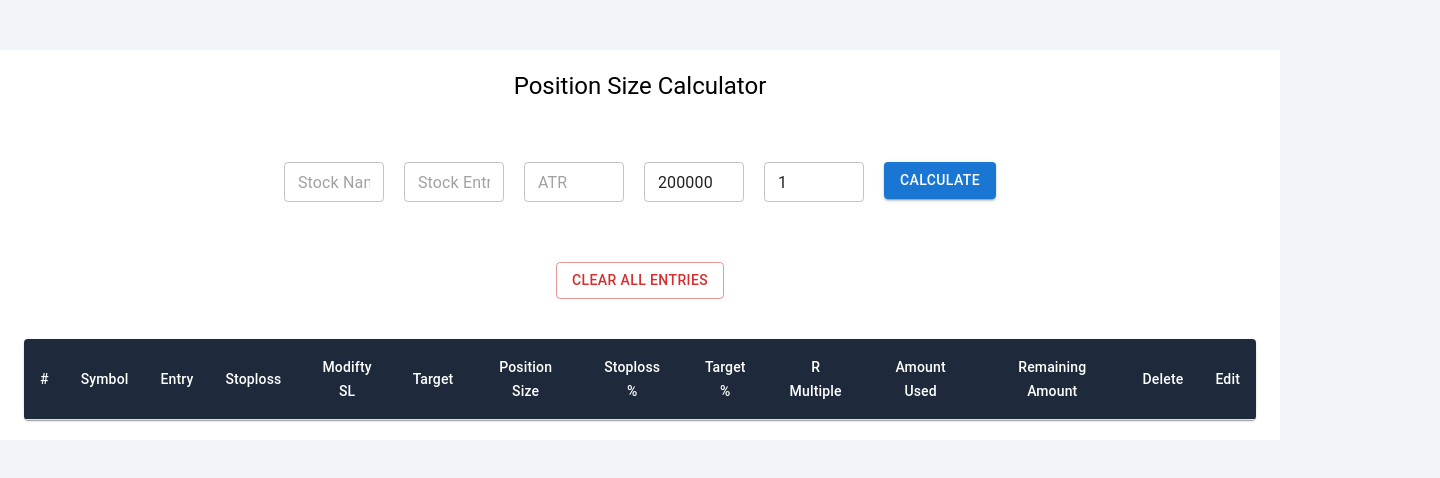
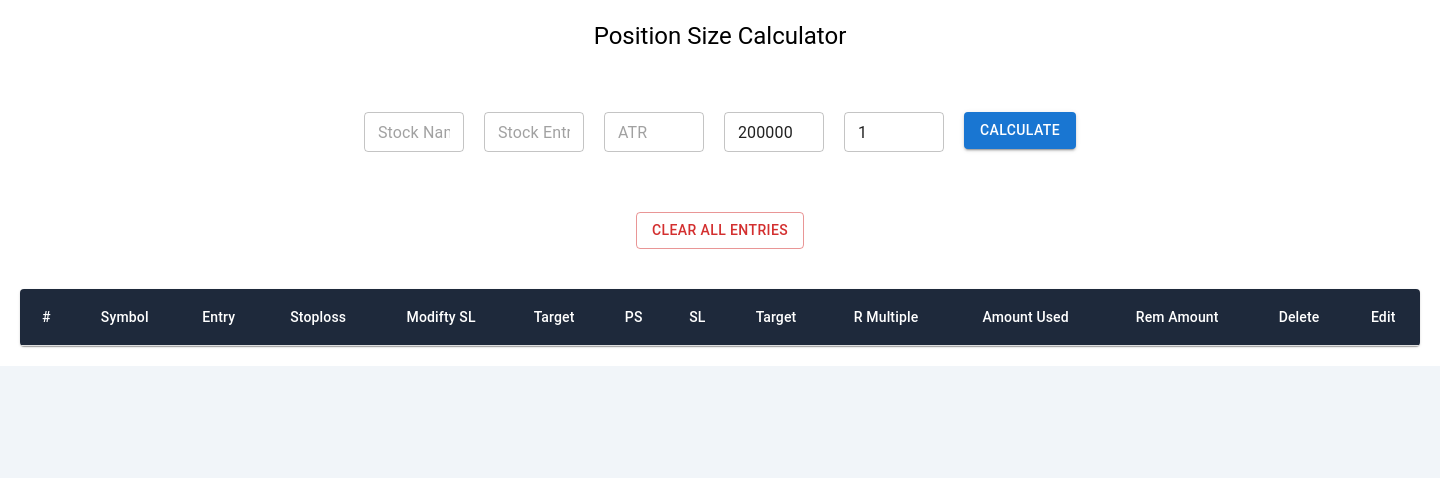
Before and after one commit to Ajinkya6898/position-size-calculator, a React (Create React App) app: page / in a window 1280 px wide. Shown: the top 478 px of the page, 1440 px wide, since content can reach past the window. Built offline with nearby package versions, Linux system fonts and the light colour scheme.

Commit message:
styling changes

```diff
--- a/src/components/BasicTabel.jsx
+++ b/src/components/BasicTabel.jsx
@@ -40,12 +40,12 @@ const BasicTable = ({ stocks, deleteStock, editStock }) => {
               <StyledTableCell>Stoploss</StyledTableCell>
               <StyledTableCell>Modifty SL</StyledTableCell>
               <StyledTableCell>Target</StyledTableCell>
-              <StyledTableCell>Position Size</StyledTableCell>
-              <StyledTableCell>Stoploss %</StyledTableCell>
-              <StyledTableCell>Target %</StyledTableCell>
+              <StyledTableCell>PS</StyledTableCell>
+              <StyledTableCell>SL</StyledTableCell>
+              <StyledTableCell>Target</StyledTableCell>
               <StyledTableCell>R Multiple</StyledTableCell>
               <StyledTableCell>Amount Used</StyledTableCell>
-              <StyledTableCell>Remaining Amount</StyledTableCell>
+              <StyledTableCell>Rem Amount</StyledTableCell>
               <StyledTableCell>Delete</StyledTableCell>
               <StyledTableCell>Edit</StyledTableCell>
             </TableRow>
--- a/src/components/StockTradingApp.jsx
+++ b/src/components/StockTradingApp.jsx
@@ -3,6 +3,14 @@ import React, { useState, useEffect } from "react";
 import { Container, Typography, Box, Button } from "@mui/material";
 import StockForm from "./StockForm";
 import BasicTable from "./BasicTabel";
+
+const containerStyle = {
+  backgroundColor: "white",
+  mt: "50px",
+  width: "1400px",
+  margin: "auto",
+  padding: "0 20px",
+};
 
 const StockTradingApp = () => {
   const [stocks, setStocks] = useState([]);
@@ -44,7 +52,7 @@ const StockTradingApp = () => {
   }, []);
 
   return (
-    <Container maxWidth={false} sx={{ backgroundColor: "white", mt: "50px" }}>
+    <Box sx={containerStyle}>
       <Box py="20px">
         <Typography variant="h5" textAlign="center">
           Position Size Calculator
@@ -65,7 +73,7 @@ const StockTradingApp = () => {
           editStock={editStock}
         />
       </Box>
-    </Container>
+    </Box>
   );
 };
 
```
